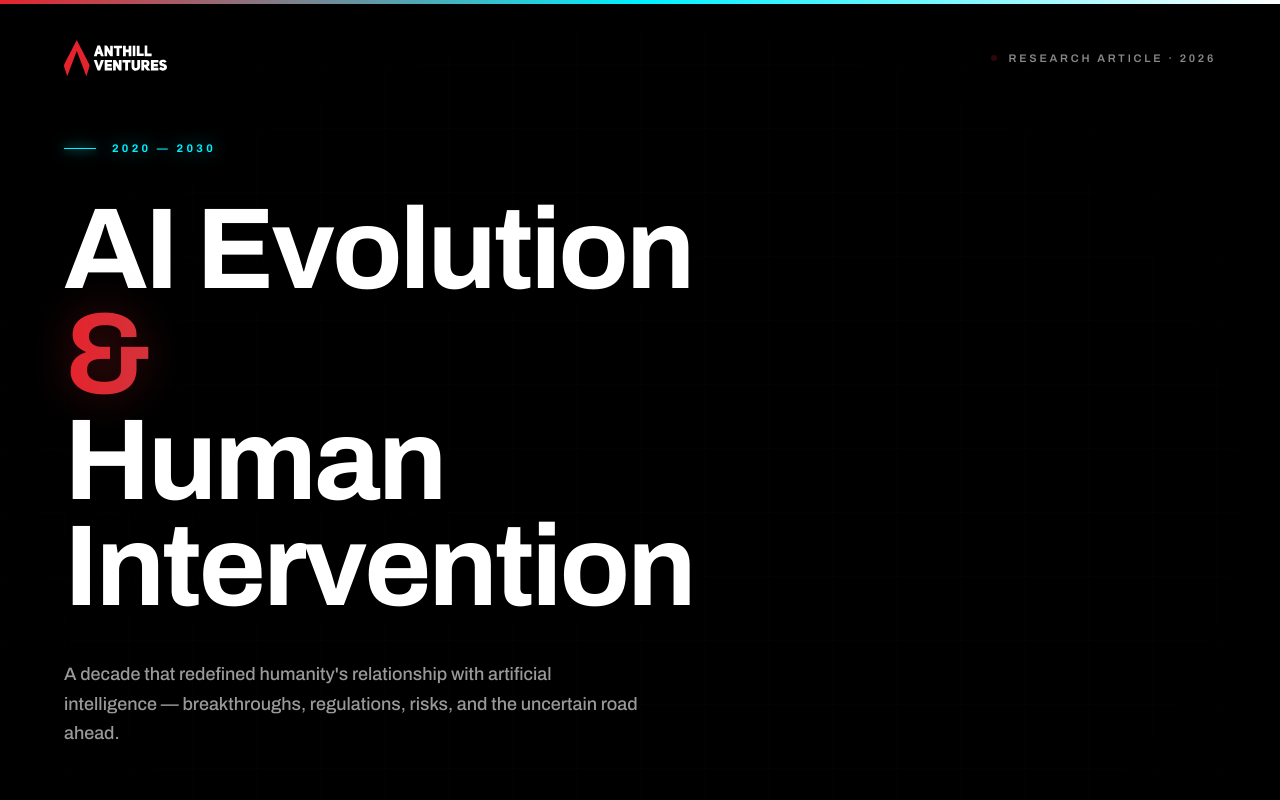
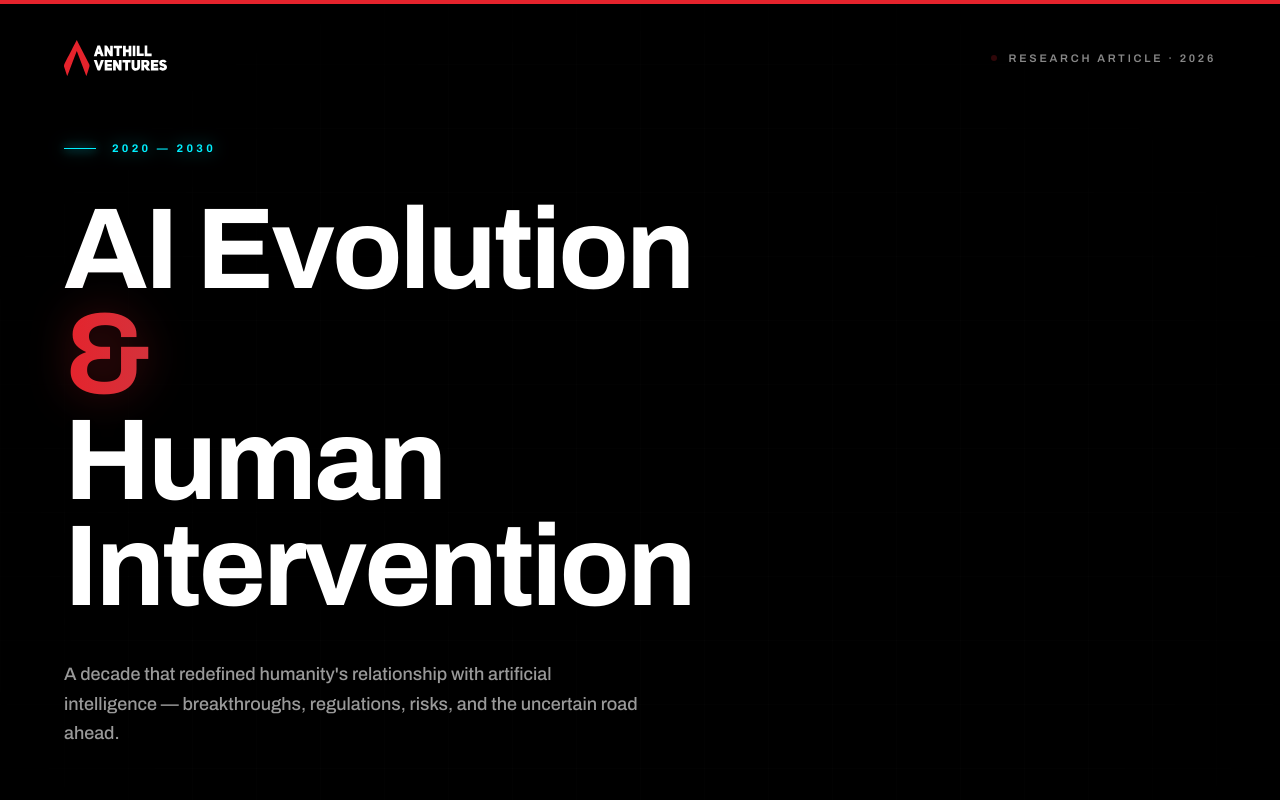
Before and after one commit to somapujith/Anthill-article, a React (Vite) app: page / in a window 1280 px wide. Shown: the top 800 px of the page. Built offline with nearby package versions, Linux system fonts and the light colour scheme.

Commit message:
Update progress bar color to solid red and hide default browser scrollbar

```diff
--- a/src/components/ScrollProgress.jsx
+++ b/src/components/ScrollProgress.jsx
@@ -10,7 +10,7 @@ export default function ScrollProgress() {
 
   return (
     <motion.div
-      className="fixed top-0 left-0 right-0 h-1 bg-gradient-to-r from-ant-red via-ant-cyan to-white z-50 origin-left"
+      className="fixed top-0 left-0 right-0 h-1 bg-ant-red z-50 origin-left"
       style={{ scaleX }}
     />
   )
--- a/src/index.css
+++ b/src/index.css
@@ -12,6 +12,8 @@
 
 html {
   scroll-behavior: smooth;
+  scrollbar-width: none; /* Firefox */
+  -ms-overflow-style: none;  /* IE and Edge */
 }
 
 body {
@@ -22,14 +24,7 @@ body {
 }
 
 ::-webkit-scrollbar {
-  width: 4px;
-}
-::-webkit-scrollbar-track {
-  background: #000000;
-}
-::-webkit-scrollbar-thumb {
-  background: #e5232c;
-  border-radius: 2px;
+  display: none;
 }
 
 input[type='range'] {
```
